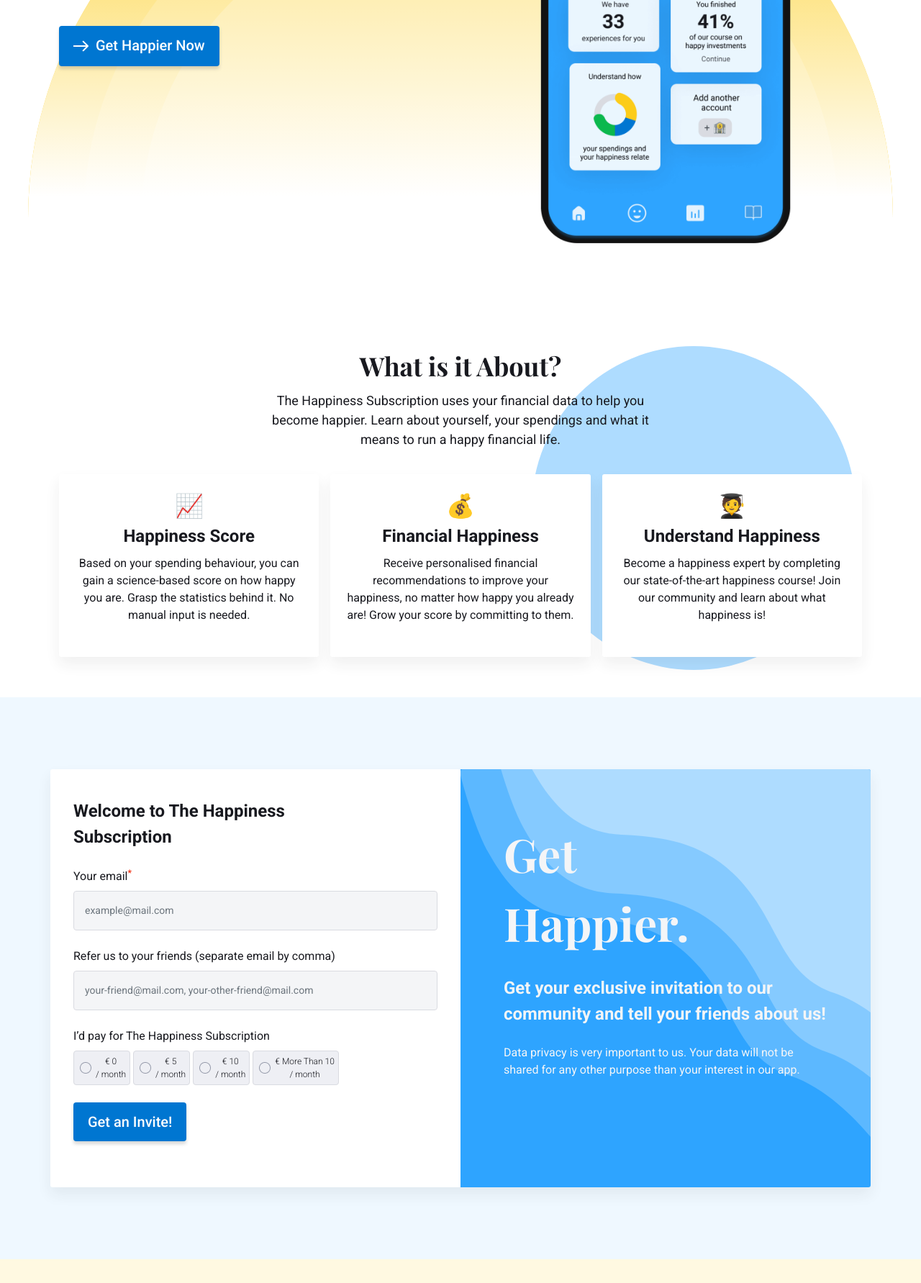
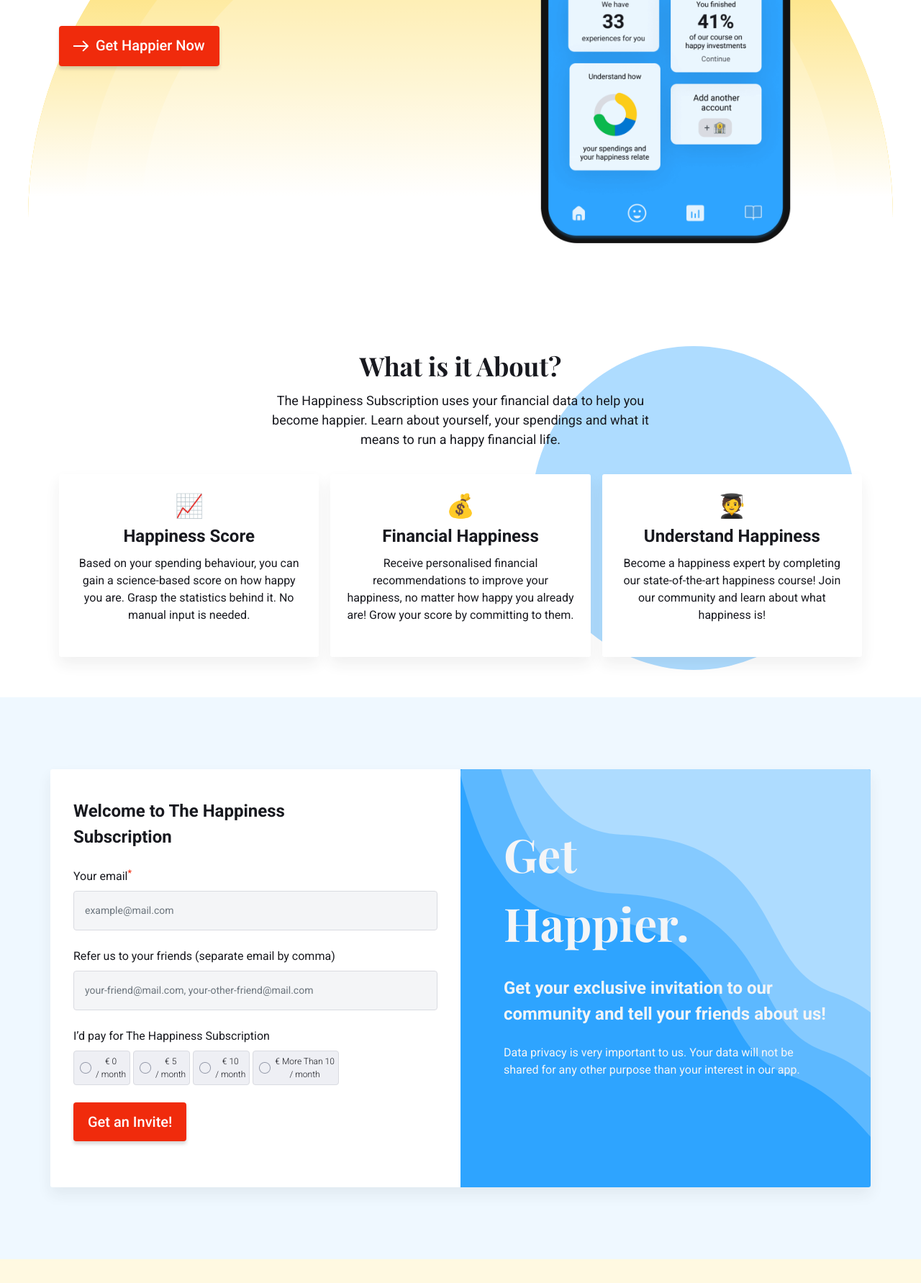
Before and after one commit to VanGoghsCoffee/the-happiness-subscription-landing, a website: page index.html in a window 1280 px wide. Shown: the part 549-2332 px from the top of the page at 72% size. Drawn offline with nearby package versions, Linux system fonts and the light colour scheme.

Commit message:
changed button color to red

```diff
--- a/scss/components/_buttons.scss
+++ b/scss/components/_buttons.scss
@@ -15,7 +15,7 @@ $btn-price-selection-padding-right: 5px;
         vertical-align: middle;
     }
 
-    background-color: $blue;
+    background-color: $red;
     @include dropShadow;
     @include buttonFont;
     color: $white;
@@ -27,7 +27,7 @@ $btn-price-selection-padding-right: 5px;
 }
 
 .btn-submit {
-    background-color: $blue;
+    background-color: $red;
     padding: $button-padding-vertical $button-padding-horizontal;
     @include buttonFont;
     @include dropShadow;
```
Also changed, not shown: assets/css/style.css, 1 other file.
